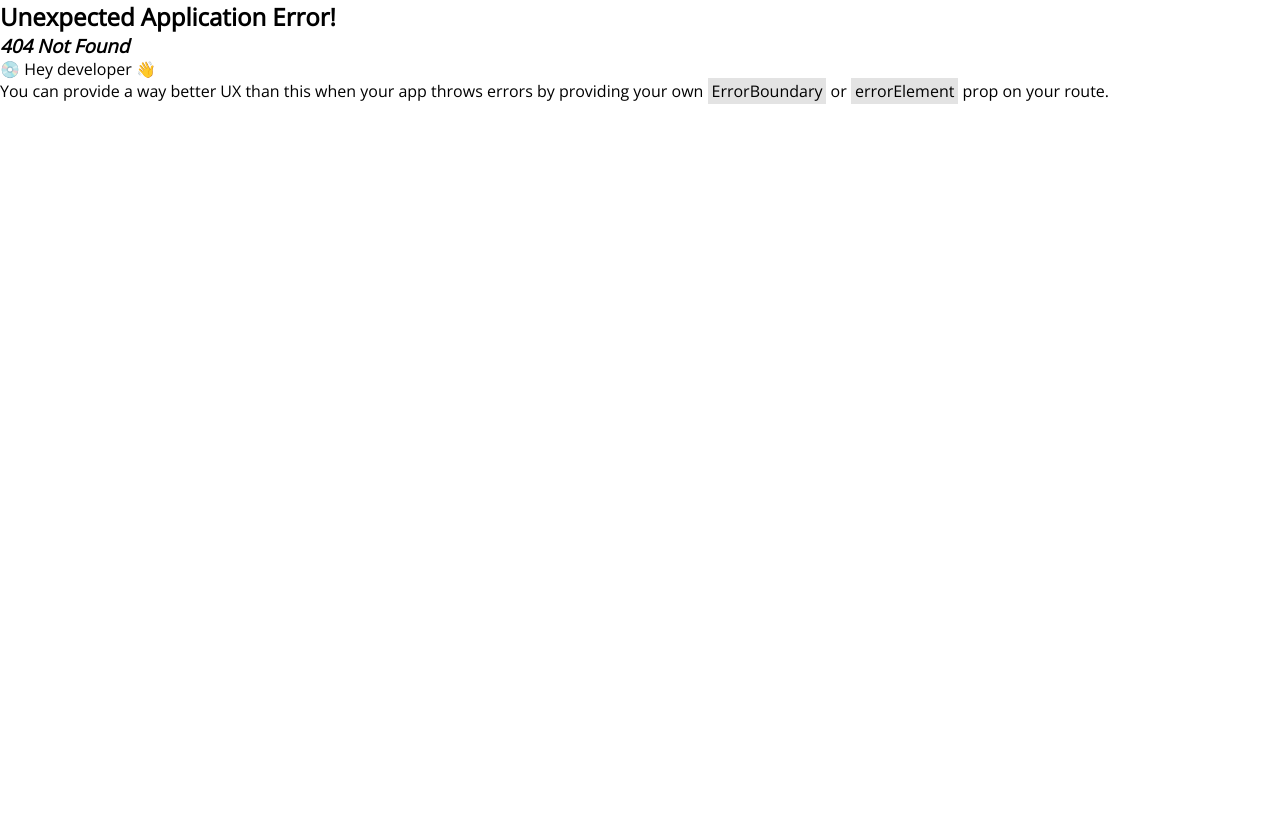
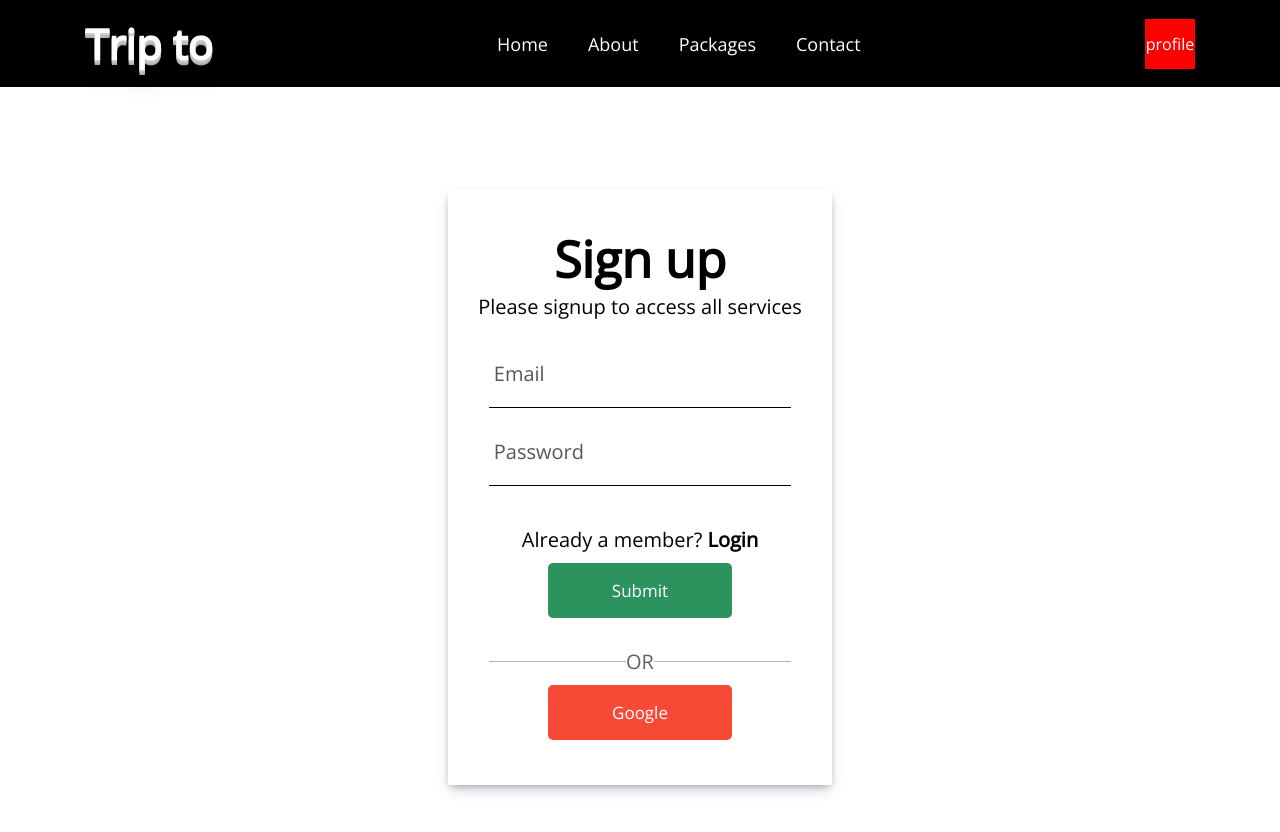
Before and after one commit to MohitTheProgrammer/trip, a React (Vite) app: page /signup in a window 1280 px wide. Before the commit this address had no page. Shown: the top 832 px of the page. Before the commit the page ends 800 px from the top, so only its background shows below. Built offline with nearby package versions, Linux system fonts and the light colour scheme.

Commit message:
adding navbar

```diff
--- a/src/App.jsx
+++ b/src/App.jsx
@@ -1,22 +1,21 @@
-import { createBrowserRouter, RouterProvider } from "react-router-dom";
+import { BrowserRouter, Route, Routes } from "react-router-dom";
 import HomePage from "./pages/HomePage";
 import SignupPage from "./pages/SignupPage";
-
+import NavigationBar from "./component/NavigationBar";
 import "./App.css";
 
-const router = createBrowserRouter([
-  {
-    path: "/",
-    element: <HomePage />,
-  },
-  {
-    path: "sign-up",
-    element: <SignupPage />
-  },
-]);
-
 function App() {
-  return <RouterProvider router={router} />;
+  return (
+    <>
+      <NavigationBar />
+      <BrowserRouter>
+        <Routes>
+          <Route path="/" element={<HomePage />} />
+          <Route path="/signup" element={<SignupPage />} />
+        </Routes>
+      </BrowserRouter>
+    </>
+  );
 }
 
 export default App;
--- /dev/null
+++ b/src/component/NavigationBar.jsx
@@ -0,0 +1,30 @@
+import "../styles/navigationBar.css"
+
+const NavBar = () => {
+    return (
+      <header>
+        <nav>
+          <div className="nav-logo">
+            <h1>Trip to</h1>
+          </div>
+          <ul className="nav-list">
+            <li className="nav-items">
+              <a href="">Home</a>
+            </li>
+            <li className="nav-items">
+              <a href="">About</a>
+            </li>
+            <li className="nav-items">
+              <a href="">Packages</a>
+            </li>
+            <li className="nav-items">
+              <a href="">Contact</a>
+            </li>
+          </ul>
+          <div className="nav-user-profile">profile</div>
+        </nav>
+      </header>
+    );
+  };
+
+  export default NavBar;
--- a/src/component/Signup.jsx
+++ b/src/component/Signup.jsx
@@ -55,7 +55,7 @@ const Signup = () => {
       <form onSubmit={signupWithEmail} className={"signup_form"}>
         <div className={"input_control"}>
           <input
-            type="text"
+            type="email"
             required
             ref={emailRef}
             placeholder="Email"
@@ -65,7 +65,7 @@ const Signup = () => {
             <p style={{ color: "red" }}>Please enter valid email</p>
           )}
           <input
-            type="text"
+            type="password"
             required
             ref={passwordRef}
             placeholder="Password"
--- a/src/pages/SignupPage.jsx
+++ b/src/pages/SignupPage.jsx
@@ -1,23 +1,10 @@
 import Signup from "../component/Signup";
+import "./pagesStyle/pages.css"
 
 const SignupPage = () => {
   return (
-    <div
-      style={{
-        display: "grid",
-        placeItems: "center",
-        width: "100vw",
-        minHeight: "100vh",
-      }}
-    >
-      <div
-        style={{
-          width: "30%",
-          height: "auto",
-          boxShadow: `rgba(50, 50, 93, 0.25) 0px 6px 12px -2px,
-                       rgba(0, 0, 0, 0.3) 0px 3px 7px -3px`,
-        }}
-      >
+    <div className="signup-page">
+      <div className="card-lg">
         <Signup />
       </div>
     </div>
--- /dev/null
+++ b/src/pages/pagesStyle/pages.css
@@ -0,0 +1,12 @@
+.signup-page {
+  width: 100%;
+  min-height: 100vh;
+  display: grid;
+  place-items: center;
+}
+.card-lg{
+    width: 30%;
+    height: auto;
+    box-shadow: rgba(50, 50, 93, 0.25) 0px 6px 12px -2px,
+    rgba(0, 0, 0, 0.3) 0px 3px 7px -3px;
+}
--- /dev/null
+++ b/src/styles/navigationBar.css
@@ -0,0 +1,50 @@
+header {
+  padding: 15px 35px;
+  background-color: black;
+}
+nav {
+  display: flex;
+  justify-content: space-between;
+  align-items: center;
+  padding: 0 50px;
+}
+
+.nav-logo {
+  font-size: 28px;
+  color: white;
+  text-shadow: 0 1px 0 #ccc, 0 2px 0 #c9c9c9, 0 3px 0 #bbb, 0 4px 0 #b9b9b9,
+    0 5px 0 #aaa, 0 6px 1px rgba(0, 0, 0, 0.1), 0 0 5px rgba(0, 0, 0, 0.1),
+    0 1px 3px rgba(0, 0, 0, 0.3), 0 3px 5px rgba(0, 0, 0, 0.2),
+    0 5px 10px rgba(0, 0, 0, 0.25), 0 10px 10px rgba(0, 0, 0, 0.2),
+    0 20px 20px rgba(0, 0, 0, 0.15);
+  transition: all 0.3s ease;
+}
+.nav-list {
+  display: flex;
+  align-items: center;
+  justify-content: center;
+}
+.nav-items {
+  list-style: none;
+}
+.nav-items a {
+  font-size: 18px;
+  padding: 10px 20px;
+  color: white;
+  text-decoration: none;
+  border-radius: 4px;
+  transition: all 0.5s ease;
+}
+.nav-items a:hover {
+  color: var(--btn-main);
+  cursor: pointer;
+  background-color: white;
+}
+.nav-user-profile {
+  width: 50px;
+  height: 50px;
+  background-color: red;
+  display: grid;
+  place-items: center;
+  color: white;
+}
```
